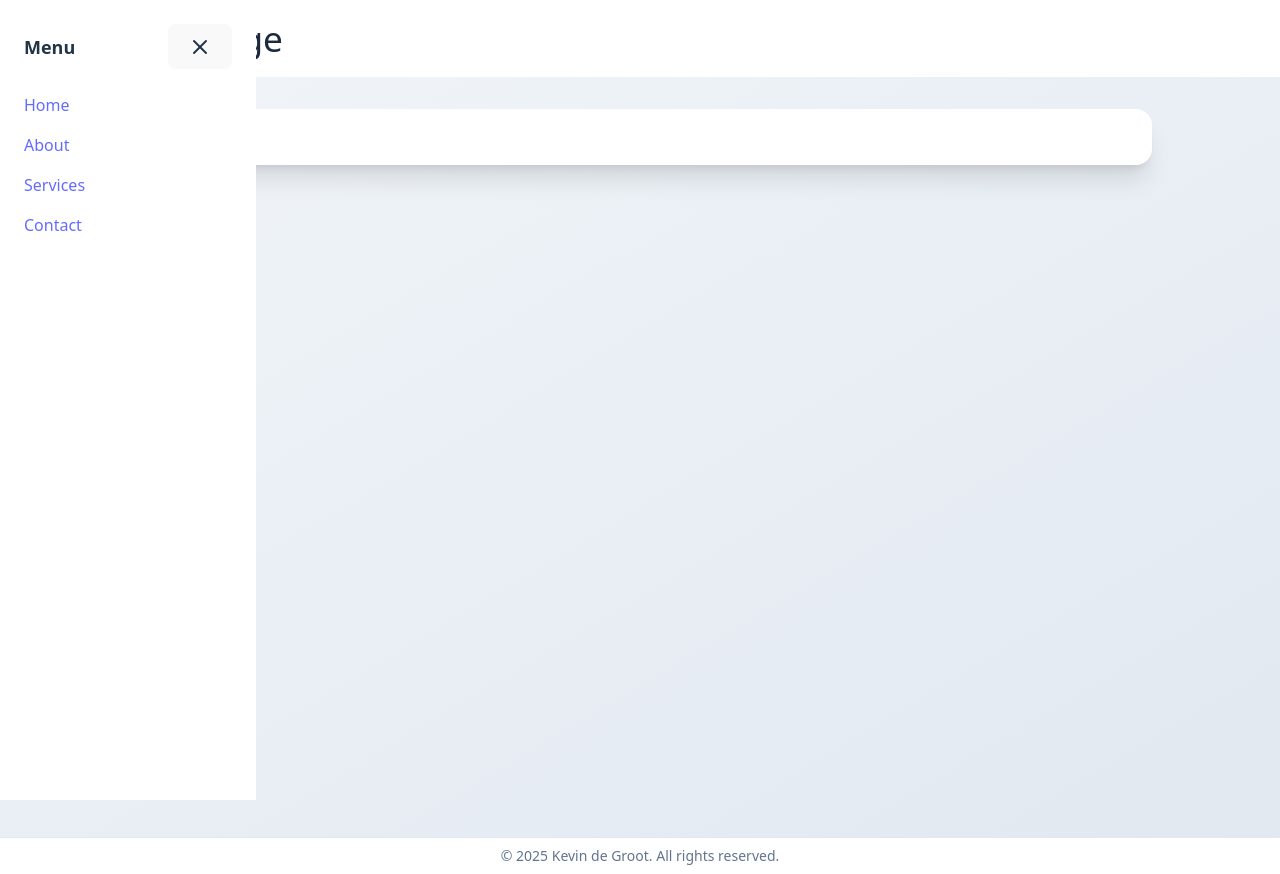
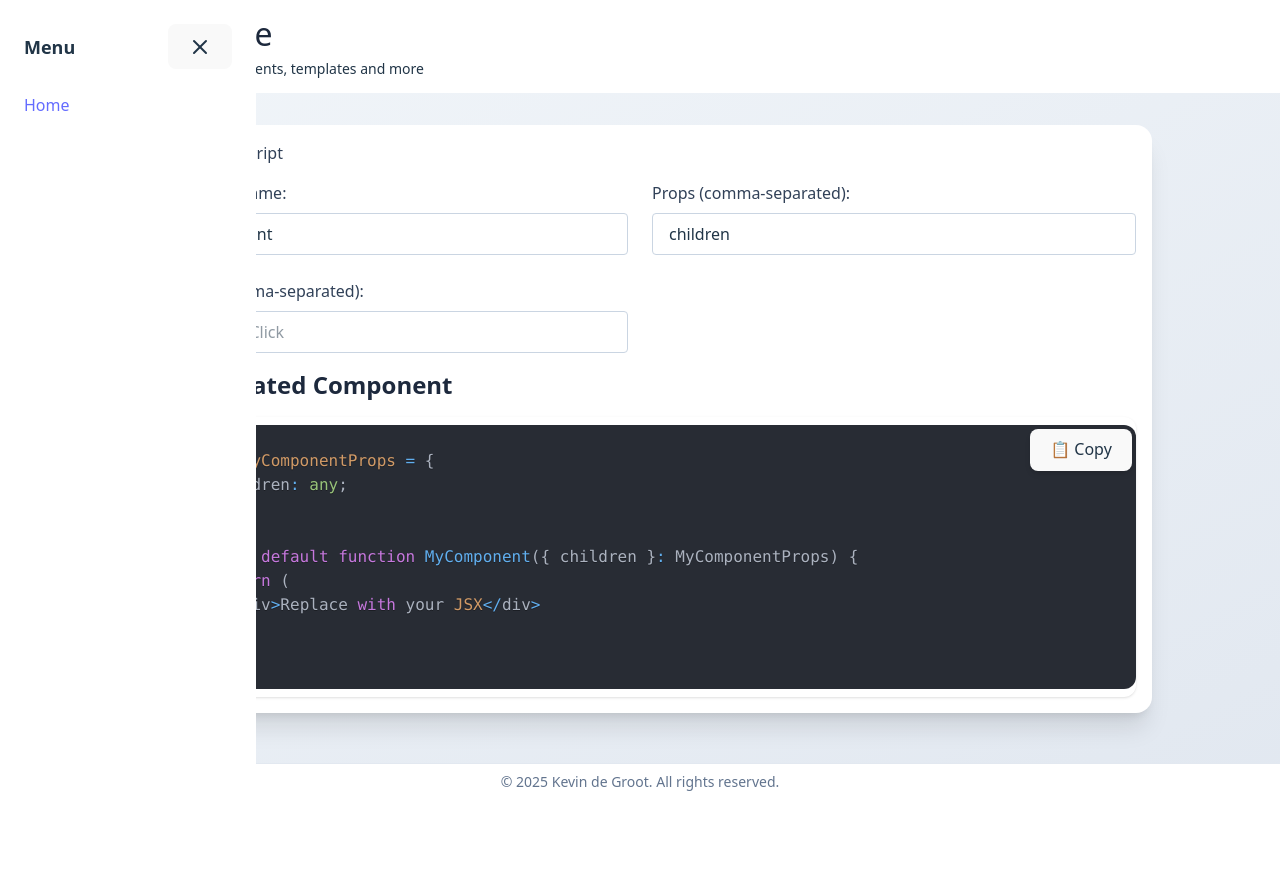
Before and after one commit to KevinDeGroot2015/jsxforge, a React (Vite) app: page / in a window 1280 px wide. Both pictures are taken after a click on the button 48 px from the left and 38 px from the top of the page. After the commit the page ends 800 px from the top, so only its background shows below. Built offline with nearby package versions, Linux system fonts and the light colour scheme.

Commit message:
finish config paths & routing setup

```diff
--- a/package.json
+++ b/package.json
@@ -31,6 +31,7 @@
     "globals": "^16.0.0",
     "typescript": "~5.8.3",
     "typescript-eslint": "^8.30.1",
-    "vite": "^6.3.5"
+    "vite": "^6.3.5",
+    "vite-tsconfig-paths": "^5.1.4"
   }
 }
--- a/src/index.css
+++ b/src/assets/styles/index.css
@@ -37,8 +37,15 @@ body {
 }
 
 h1 {
-    font-size: 2.2em;
+    display: flex;
+    flex-flow: column;
+    gap: 10px;
+    font-size: 2em;
     line-height: 1.1;
+
+    p {
+        font-size: 14px;
+    }
 }
 
 button {
--- a/src/components/CodeOutput/CodeOutput.tsx
+++ b/src/components/CodeOutput/CodeOutput.tsx
@@ -1,5 +1,5 @@
 import { useState, useRef } from "react";
-import { PrismLight as SyntaxHighlighter } from 'react-syntax-highlighter';
+import { PrismLight as SyntaxHighlighter } from "react-syntax-highlighter";
 import { oneDark } from "react-syntax-highlighter/dist/esm/styles/prism";
 
 type CodeOutputProps = {
@@ -15,7 +15,7 @@ export default function CodeOutput({
     propsInput,
     useTypescript,
     useStateInput,
-    customCode = "<div>Replace with your JSX</div>"
+    customCode = "<div>Replace with your JSX</div>",
 }: CodeOutputProps) {
     const textareaRef = useRef<HTMLTextAreaElement>(null);
     const [copied, setCopied] = useState(false);
@@ -58,7 +58,7 @@ export default function CodeOutput({
                           (p) =>
                               `  const [${p}, set${
                                   p.charAt(0).toUpperCase() + p.slice(1)
-                              }] = useState${usesTS ? '<any>' : ''}();`
+                              }] = useState${usesTS ? "<any>" : ""}();`
                       ),
                       " ",
                   ]
--- a/src/components/ComponentBuilder/ComponentBuilder.tsx
+++ b/src/components/ComponentBuilder/ComponentBuilder.tsx
@@ -1,5 +1,5 @@
 import { useState } from "react";
-import CodeOutput from "../CodeOutput/CodeOutput";
+import CodeOutput from "@components/CodeOutput/CodeOutput";
 
 export default function ComponentBuilder() {
     const [componentName, setComponentName] = useState("MyComponent");
@@ -8,11 +8,7 @@ export default function ComponentBuilder() {
     const [useTypescript, setUseTypescript] = useState(true);
 
     return (
-        <div
-            style={{ minHeight: "calc(100vh - 40px)" }}
-            className="bg-gradient-to-br from-slate-100 to-slate-200 p-8"
-        >
-            <div className="max-w-5xl mx-auto bg-white rounded-2xl shadow-xl p-4 space-y-4">
+        <>
             <label className="flex items-center space-x-2 text-slate-700 font-medium">
                 <input
                     type="checkbox"
@@ -65,7 +61,6 @@ export default function ComponentBuilder() {
                 useTypescript={useTypescript}
                 useStateInput={useStateInput}
             />
-            </div>
-        </div>
+        </>
     );
 }
--- a/src/components/Header/Header.tsx
+++ b/src/components/Header/Header.tsx
@@ -1,7 +1,8 @@
 import { useState } from "react";
 import { motion, AnimatePresence } from "framer-motion";
 import { Menu, X } from "lucide-react";
-import { Link } from 'react-router-dom'
+import { Link } from "react-router-dom";
+import routes from "@router/routes";
 
 export default function Header() {
     const [isOpen, setIsOpen] = useState(false);
@@ -10,14 +11,17 @@ export default function Header() {
 
     return (
         <>
-            <header className="flex items-center justify-start p-4 bg-white shadow-md">
+            <header className="flex items-center justify-start space-x-2 p-4 bg-white shadow-md">
                 <button onClick={toggleMenu}>
                     <Menu className="w-6 h-6" />
                 </button>
                 <h1>
                     <Link to="/" className="font-bold text-slate-800!">
-                    ⚛️ Jsx Forge
+                        ⚛️ Jsx Forge
                     </Link>
+                    <p>
+                        React/Typescript components, templates and more
+                    </p>
                 </h1>
             </header>
 
@@ -45,27 +49,15 @@ export default function Header() {
                                 </button>
                             </div>
                             <nav className="flex flex-col gap-4">
-                                <a href="#home" className="hover:text-blue-600">
-                                    Home
-                                </a>
-                                <a
-                                    href="#about"
-                                    className="hover:text-blue-600"
-                                >
-                                    About
-                                </a>
-                                <a
-                                    href="#services"
-                                    className="hover:text-blue-600"
-                                >
-                                    Services
-                                </a>
-                                <a
-                                    href="#contact"
-                                    className="hover:text-blue-600"
-                                >
-                                    Contact
-                                </a>
+                                {routes.map(({ path, name }) => (
+                                    <Link
+                                        key={path}
+                                        to={path}
+                                        className="hover:text-blue-600"
+                                    >
+                                        {name}
+                                    </Link>
+                                ))}
                             </nav>
                         </motion.div>
                     </motion.div>
--- a/src/layout/Layout.tsx
+++ b/src/layout/Layout.tsx
@@ -1,12 +1,12 @@
 import { Routes, Route } from "react-router";
-import routes from '../router/routes';
+import routes from "@router/routes";
 
 export default function Layout() {
     return (
         <>
             <div
-                style={{ minHeight: "calc(100vh - 40px)" }}
-                className="bg-gradient-to-br from-slate-100 to-slate-200 p-8"
+                style={{ minHeight: "calc(100vh - 130px)" }}
+                className="bg-gradient-to-br from-slate-100 to-slate-200 p-2 md:p-8"
             >
                 <div className="max-w-5xl mx-auto bg-white rounded-2xl shadow-xl p-4 space-y-4">
                     <Routes>
--- a/src/pages/home.tsx
+++ b/src/pages/home.tsx
@@ -1,7 +1,7 @@
+import ComponentBuilder from "@components/ComponentBuilder/ComponentBuilder";
+
 export default function Home() {
     return (
-        <>
-            test
-        </>
+        <ComponentBuilder />
     );
 }
--- a/src/router/routes.tsx
+++ b/src/router/routes.tsx
@@ -1,17 +1,17 @@
-import Home from '../pages/Home';
+import Home from "@pages/Home";
 
 export type Routes = {
-  path: string
-  name: string
-  element: React.ReactElement
-}
+    path: string;
+    name: string;
+    element: React.ReactElement;
+};
 
 export const routes = [
-  {
-    path: '/',
-    name: 'Home',
-    element: <Home />
-  }
-]
+    {
+        path: "/",
+        name: "Home",
+        element: <Home />,
+    },
+];
 
 export default routes as Routes[];
--- a/vite.config.ts
+++ b/vite.config.ts
@@ -1,11 +1,12 @@
 import { defineConfig } from 'vite'
 import react from '@vitejs/plugin-react-swc'
 import tailwindcss from '@tailwindcss/vite'
+import tsconfigPaths from 'vite-tsconfig-paths'
 
-// https://vite.dev/config/
 export default defineConfig({
   plugins: [
     react(),
-    tailwindcss()
+    tailwindcss(),
+    tsconfigPaths(),
   ],
 })
```
Also changed, not shown: src/App.tsx (+4 -4 lines), tsconfig.app.json (+9 -1 lines), 2 other files (tests, documents, lock files or other folders). Lines whose indentation alone changed are shown as unchanged.
